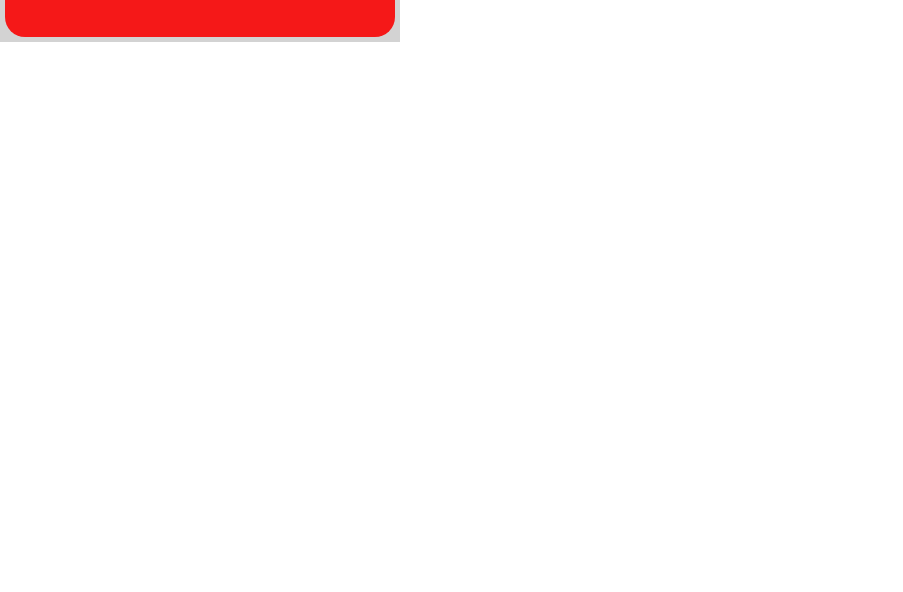
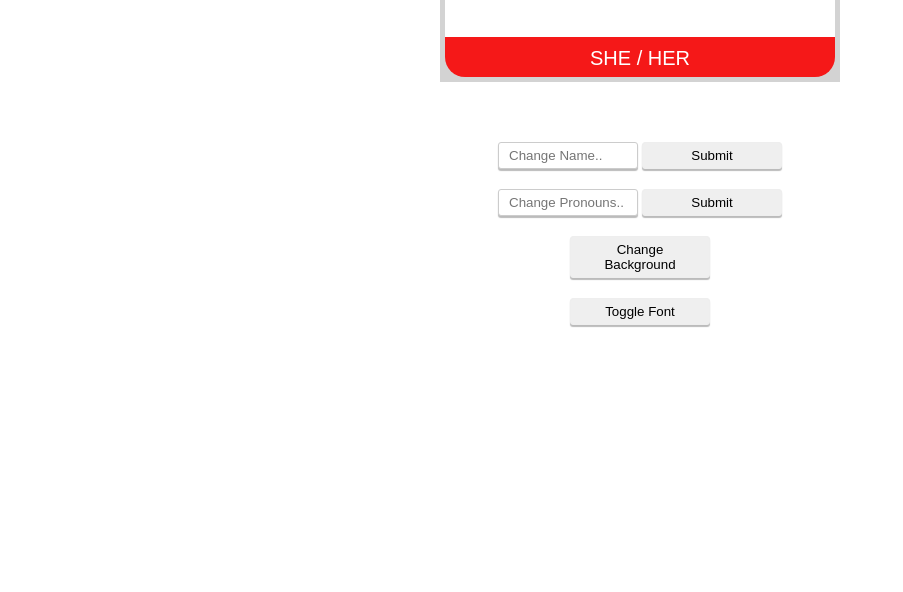
Before and after one commit to tislais/lab-02a-name-tag, a plain HTML site: page index.html in a window 1280 px wide. Shown: the part 248-840 px from the top of the page, without its empty margins (0-903 px from the left). Before the commit the page ends 800 px from the top, so only its background shows below. Drawn offline with Linux system fonts and the light colour scheme; a web font is replaced by a local one.

Commit message:
add javascript to nametag

```diff
--- /dev/null
+++ b/app.js
@@ -0,0 +1,28 @@
+const changeMe = document.getElementById('change-me');
+const nameField = document.getElementById('name-field');
+const changeNameButton = document.getElementById('change-name-button');
+const pronounsField = document.getElementById('pronouns-field')
+const changePronounsButton = document.getElementById('change-pronouns-button');
+const pronouns = document.getElementById('pronouns');
+const changeBackgroundButton = document.getElementById('change-background-button');
+const nameTag = document.getElementById('name-tag');
+const changeFontButton = document.getElementById('change-font-button');
+
+// Change name text when clicking change name button
+changeNameButton.addEventListener('click', () => {
+    changeMe.textContent = nameField.value;
+});
+
+// Change pronouns text when clicking the change pronouns button
+changePronounsButton.addEventListener('click', () => {
+    pronouns.textContent = pronounsField.value;
+});
+
+// Change background color of tag when button is clicked
+changeBackgroundButton.addEventListener('click', () => {
+    nameTag.style.backgroundColor = '#b4d455';
+});
+
+changeFontButton.addEventListener('click', () => {
+    nameTag.classList.toggle('font-changed');
+});
--- a/index.html
+++ b/index.html
@@ -7,20 +7,43 @@
     <title>Document</title>
     <link rel="stylesheet" href="style.css">
     <link rel="preconnect" href="https://fonts.gstatic.com">
-<link href="https://fonts.googleapis.com/css2?family=Lobster&display=swap" rel="stylesheet">
+    <link href="https://fonts.googleapis.com/css2?family=Lobster&display=swap" rel="stylesheet">
+    <link rel="preconnect" href="https://fonts.gstatic.com">
+    <link href="https://fonts.googleapis.com/css2?family=Neucha&display=swap" rel="stylesheet">
 </head>
 <body>
     <div class="wrapper">
-        <main>
+        <main id="name-tag">
             <header>
                 <h1>Hello</h1>
                 <h2>my name is</h2>
             </header>
-            <section>
+            <section id="change-me">
                 Steven Universe
             </section>
-            <footer></footer>
+            <footer>
+                <div id="pronouns">She / her</div>
+            </footer>
+
         </main>
     </div>
+    <div class="inputs">
+        <div class="names-form">
+            <input id="name-field" placeholder="Change Name.." />
+            <button id="change-name-button">Submit</button>
+        </div>
+        <div class="pronouns-form">
+            <input id="pronouns-field" placeholder="Change Pronouns.." />
+            <button id="change-pronouns-button">Submit</button>
+        </div>
+        <div class="background-form">
+            <button id="change-background-button">Change Background</button>
+        </div>
+        <div class="font-form">
+            <button id="change-font-button">Toggle Font</button>
+        </div>
+    </div>
 </body>
+
+<script src="app.js"></script>
 </html>
--- a/style.css
+++ b/style.css
@@ -13,11 +13,13 @@ body, html {
     background-color: lightgray;
     padding: 5px;
     width: 400px;
+    margin: 40px auto;
 }
 
 main {
     background-color: rgb(245, 24, 24);
     border-radius: 20px;
+    font-family: 'Lobster', cursive;
 }
 
 header {
@@ -41,7 +43,6 @@ header h2 {
 section {
     background-color: white;
     padding: 40px;
-    font-family: 'Lobster', cursive;;
     text-align: center;
     margin: 10px 0;
     font-size: 1.8rem;
@@ -49,4 +50,43 @@ section {
 
 footer {
     height: 30px;
+    text-align: center;
+    color: white;
+    font-family: sans-serif;
+    text-transform: uppercase;
+    font-size: 20px;
 }
+
+.inputs {
+    width: 400px;
+    display: flex;
+    flex-direction: column;
+    text-align: center;
+    margin: 0 auto;
+}
+
+.inputs div {
+    margin-top: 20px;
+}
+
+input {
+    border: solid 1px #ccc;
+    border-radius: 3px;
+    padding: 5px 10px;
+    box-shadow: 0px 2px 1px #bbb;
+    width: 140px;
+}
+
+button {
+    width: 140px;
+    padding: 5px 10px;
+    border: solid 1px #777;
+    border-radius: 3px;
+    box-shadow: 0px 2px 1px #bbb;
+    border: solid 1px #eee;
+}
+
+
+.font-changed {
+    font-family: 'Neucha', cursive;
+}
```
